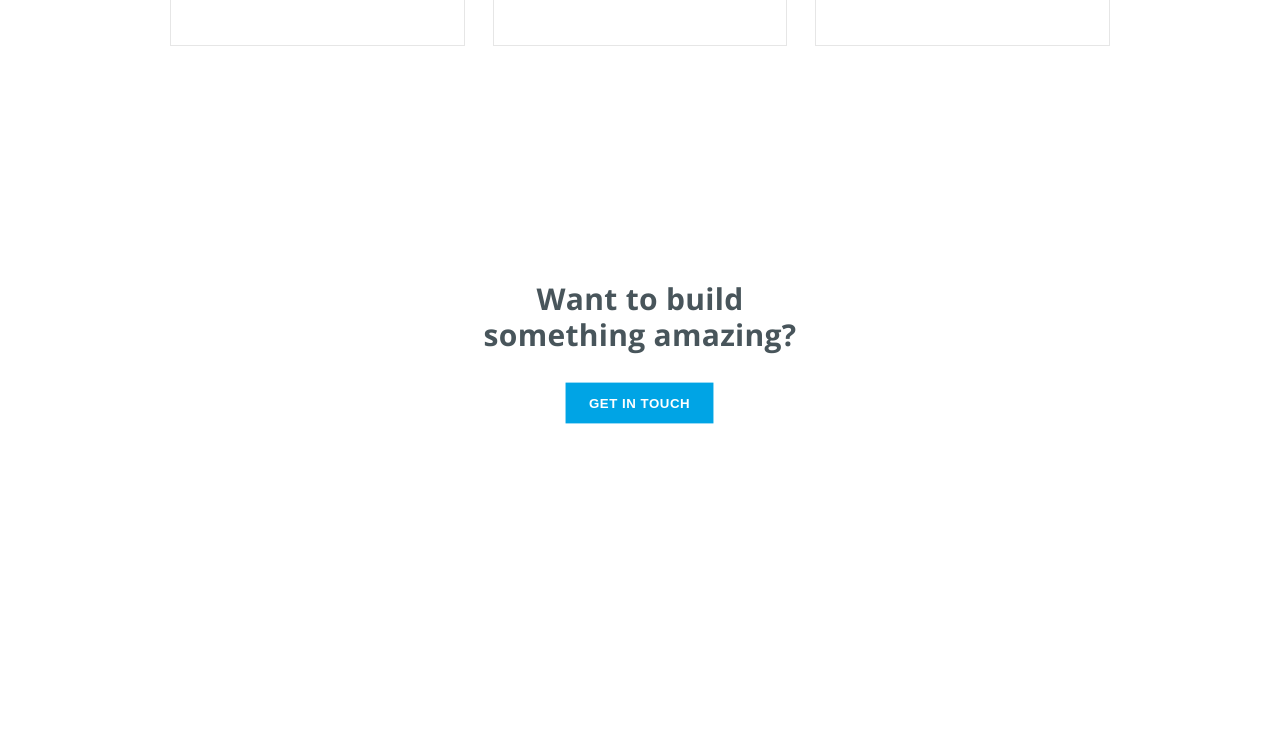
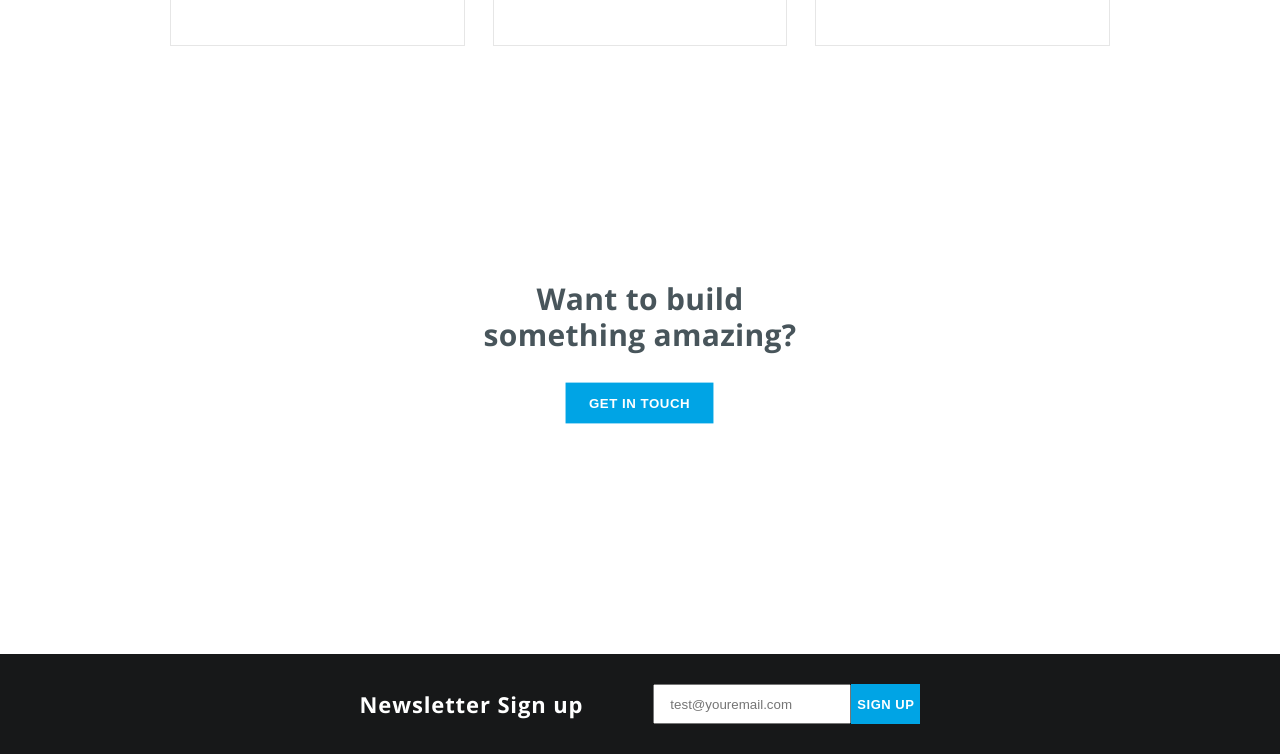
Before and after one commit to ErvinSh/site_1_portfolio, a plain HTML site: page index.html in a window 1280 px wide. Shown: the part 1760-2514 px from the top of the page. Before the commit the page ends 2421 px from the top, so only its background shows below. Drawn offline with nearby package versions, Linux system fonts and the light colour scheme.

Commit message:
eighth commit

```diff
--- a/CSS/main.css
+++ b/CSS/main.css
@@ -287,7 +287,6 @@ ul li:hover {
 }
 /* Touch */
 .touch {
-    max-width: 1440px;
     height: 500px;
     background-image: url(../img/big_image.png);
     background-repeat: no-repeat;
@@ -329,6 +328,48 @@ ul li:hover {
     transform: scale(1.02);
     transition: all 120ms linear;
 }
+/* Contact */
+.contact {
+    background-color: #171819;
+    height: 100px;
+}
+.contact .container {
+    height: inherit;
+    display: flex;
+    align-items: center;
+    justify-content: center;
+    gap: 70px;
+    margin-top: -7px;
+}
+.contact_h3 {
+    font-weight: 700;
+    font-size: 22px;
+    letter-spacing: 0.04em;
+    text-align: center;
+    color: #fff;
+}
+.contact_input {
+    max-width: 250px;
+    height: 40px;
+    padding-left: 15px;
+}
+form {
+    display: flex;
+    gap: 0;
+}
+.contact_btn {
+    max-width: 150px;
+    height: 40px;
+    border: none;
+    background-color: #00A4E5;
+    font-weight: 700;
+    font-size: 13px;
+    letter-spacing: 0.04em;
+    text-align: center;
+    text-transform: uppercase;
+    color: #fff;
+}
+
 @media screen and (max-width: 1440px) {
     .container  {
         padding: 0 50px;
@@ -399,6 +440,12 @@ ul li:hover {
         padding: 0 15px;
     }
 }
+@media screen and (max-width: 630px) {
+    .contact .container {
+        flex-direction: column;
+        gap: 10px;
+    }
+}
 @media screen and (max-width: 500px) {
     .header_h1 {
         margin-bottom: 20px;
--- a/index.html
+++ b/index.html
@@ -60,24 +60,28 @@
         <div class="container">
             <div class="service_top">
                 <h3 class="service_h3">Our capabilities</h3>
-                <p class="service_text">Lorem ipsum dolor sit amet, consectetuer adipiscing elit, sed diam nonummy nibh euismod tincidunt ut laoreet dolore magna aliquam erat.</p>
+                <p class="service_text">Lorem ipsum dolor sit amet, consectetuer adipiscing elit, sed diam nonummy nibh
+                    euismod tincidunt ut laoreet dolore magna aliquam erat.</p>
                 <button class="service_btn">All services</button>
             </div>
             <div class="service_bottom">
                 <div class="service_item">
                     <img class="service_img" src="img/service1.png" alt="Service Item">
                     <h4 class="service_h4">Project and construction management</h4>
-                    <div class="service_text_2">Lorem ipsum dolor sit amet, consectetuer adipiscing elit, sed diam nonummy nibh euismod tincidunt ut laoreet dolore magna aliquam erat.</div>
+                    <div class="service_text_2">Lorem ipsum dolor sit amet, consectetuer adipiscing elit, sed diam
+                        nonummy nibh euismod tincidunt ut laoreet dolore magna aliquam erat.</div>
                 </div>
                 <div class="service_item">
                     <img class="service_img" src="img/service2.png" alt="Service Item">
                     <h4 class="service_h4">Structure audit and maintenance</h4>
-                    <div class="service_text_2">Lorem ipsum dolor sit amet, consectetuer adipiscing elit, sed diam nonummy nibh euismod tincidunt ut laoreet dolore magna aliquam erat.</div>
+                    <div class="service_text_2">Lorem ipsum dolor sit amet, consectetuer adipiscing elit, sed diam
+                        nonummy nibh euismod tincidunt ut laoreet dolore magna aliquam erat.</div>
                 </div>
                 <div class="service_item">
                     <img class="service_img" src="img/service3.png" alt="Service Item">
                     <h4 class="service_h4">Factory construction and modeling</h4>
-                    <div class="service_text_2">Lorem ipsum dolor sit amet, consectetuer adipiscing elit, sed diam nonummy nibh euismod tincidunt ut laoreet dolore magna aliquam erat.</div>
+                    <div class="service_text_2">Lorem ipsum dolor sit amet, consectetuer adipiscing elit, sed diam
+                        nonummy nibh euismod tincidunt ut laoreet dolore magna aliquam erat.</div>
                 </div>
             </div>
         </div>
@@ -89,6 +93,17 @@
             <button class="touch_btn">Get in touch</button>
         </div>
     </section>
+
+    <section class="contact">
+        <div class="container">
+            <h3 class="contact_h3">Newsletter Sign up</h3>
+            <form action="">
+                <input class="contact_input" type="email" placeholder="test@youremail.com">
+                <button class="contact_btn">Sign up</button>
+            </form>
+        </div>
+    </section>
+
 </body>
 
 </html>
```
